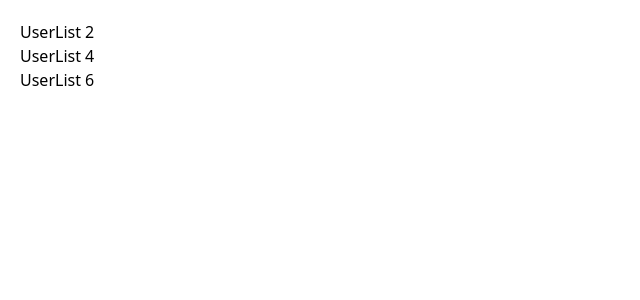
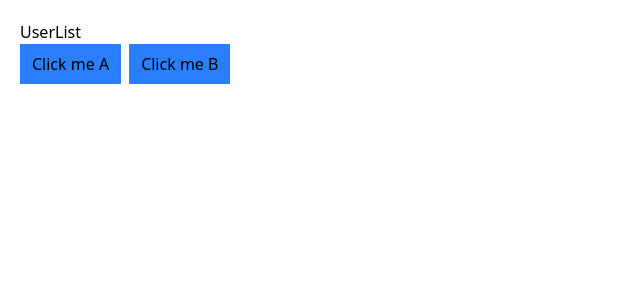
Before and after one commit to phitronio/SDT-Django, a React (Vite) app in the folder phimart-client/: page / in a window 1280 px wide. Shown: the top 300 px of the page, without its empty margins (0-640 px from the left). Built offline with nearby package versions, Linux system fonts and the light colour scheme.

Commit message:
29.7 added

```diff
--- a/phimart-client/src/App.jsx
+++ b/phimart-client/src/App.jsx
@@ -4,8 +4,6 @@ function App() {
   return (
     <div className="m-5">
       <Effect />
-      <Effect />
-      <Effect />
     </div>
   );
 }
--- a/phimart-client/src/components/Effect.jsx
+++ b/phimart-client/src/components/Effect.jsx
@@ -1,15 +1,30 @@
-import { useEffect } from "react";
-
-let count = 0;
+import { useEffect, useState } from "react";
 
 const Effect = () => {
+  const [users, setUsers] = useState([]);
+  const [dependancyA, setDependancyA] = useState(0);
+  const [dependancyB, setDependancyB] = useState(0);
+
   useEffect(() => {
     console.log("Effect occured");
-  });
+    setUsers(["John"]);
+  }, [dependancyA, dependancyB]);
 
   return (
     <div>
-      <h1>UserList {++count}</h1>
+      <h1>UserList </h1>
+      <button
+        onClick={() => setDependancyA(Math.random())}
+        className="px-3 py-2 bg-blue-500 me-2"
+      >
+        Click me A
+      </button>
+      <button
+        onClick={() => setDependancyB(Math.random())}
+        className="px-3 py-2 bg-blue-500"
+      >
+        Click me B
+      </button>
     </div>
   );
 };
```
